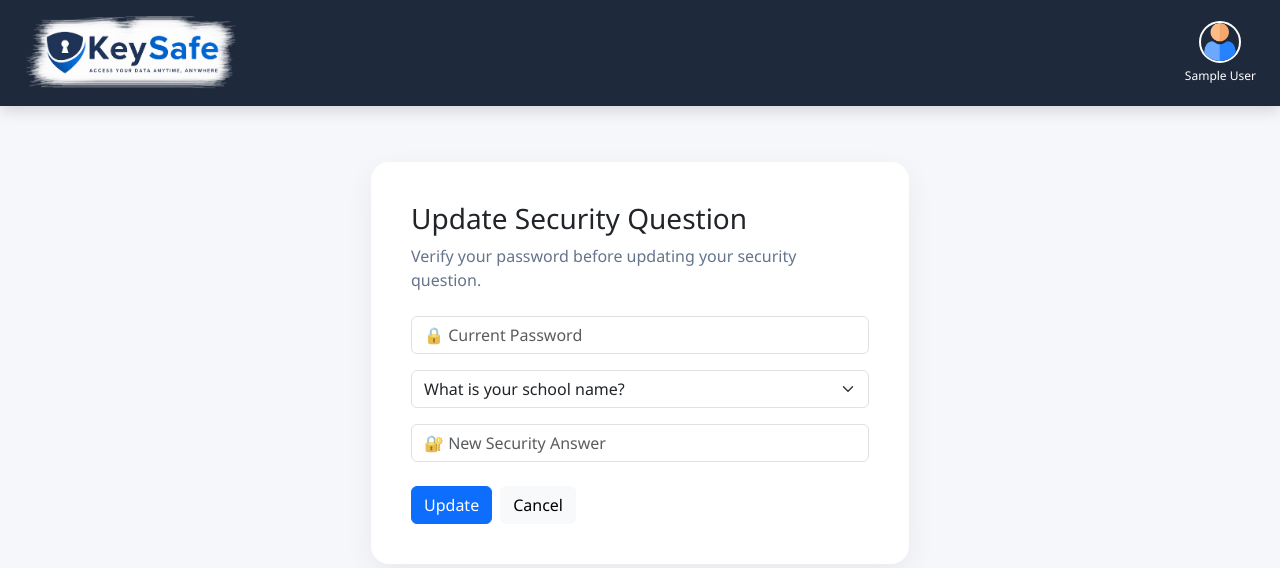
After one commit to itzFelu/KeySafe, a Django app: page /update-security-question/ in a window 1280 px wide. The commit adds this page. Shown: the top 568 px of the page. Run offline with Django 5.2, Linux system fonts and the light colour scheme; the visitor is signed in with stand-in values (Sample User, id 1).

Commit message:
Update Security Question Completed

```diff
--- a/keysafe_backend/accounts/forms.py
+++ b/keysafe_backend/accounts/forms.py
@@ -32,3 +32,33 @@ class LoginForm(forms.Form):
 
 class SecurityQuestionForm(forms.Form):
     answer = forms.CharField()
+
+
+SECURITY_CHOICES = [
+    ('school', 'What is your school name?'),
+    ('player', 'Who is your favorite player?'),
+    ('nickname', 'What is your nickname?'),
+]
+
+class UpdateSecurityQuestionForm(forms.Form):
+
+    password = forms.CharField(
+        widget=forms.PasswordInput(attrs={
+            'class': 'form-control',
+            'placeholder': '🔒 Current Password'
+        })
+    )
+
+    security_question = forms.ChoiceField(
+        choices=SECURITY_CHOICES,
+        widget=forms.Select(attrs={
+            'class': 'form-select'
+        })
+    )
+
+    security_answer = forms.CharField(
+        widget=forms.TextInput(attrs={
+            'class': 'form-control',
+            'placeholder': '🔐 New Security Answer'
+        })
+    )
--- a/keysafe_backend/accounts/templates/accounts/profile.html
+++ b/keysafe_backend/accounts/templates/accounts/profile.html
@@ -93,7 +93,7 @@
                 </h5>
 
                 <!-- Update Security Question -->
-                <a href="#"
+                <a href="{% url 'update-security-question' %}"
                    class="btn btn-light w-100 mb-3">
                     Update Security Question
                 </a>
--- /dev/null
+++ b/keysafe_backend/accounts/templates/accounts/update_security_question.html
@@ -0,0 +1,74 @@
+{% extends 'base.html' %}
+
+{% block css %}
+<style>
+
+.security-card {
+    background: white;
+    border-radius: 18px;
+    padding: 40px;
+    box-shadow: 0 10px 30px rgba(0,0,0,0.06);
+}
+
+.security-desc {
+    color: #64748b;
+    margin-bottom: 24px;
+}
+
+</style>
+{% endblock %}
+
+{% block content %}
+
+<div class="row justify-content-center">
+
+    <div class="col-lg-6">
+
+        <div class="security-card">
+
+            <h3 class="mb-2">
+                Update Security Question
+            </h3>
+
+            <p class="security-desc">
+                Verify your password before updating your security question.
+            </p>
+
+            <form method="post">
+
+                {% csrf_token %}
+
+                <div class="mb-3">
+                    {{ form.password }}
+                </div>
+
+                <div class="mb-3">
+                    {{ form.security_question }}
+                </div>
+
+                <div class="mb-4">
+                    {{ form.security_answer }}
+                </div>
+
+                <div class="d-flex gap-2">
+
+                    <button class="btn btn-primary">
+                        Update
+                    </button>
+
+                    <a href="{% url 'profile' %}"
+                       class="btn btn-light">
+                        Cancel
+                    </a>
+
+                </div>
+
+            </form>
+
+        </div>
+
+    </div>
+
+</div>
+
+{% endblock %}
--- a/keysafe_backend/accounts/urls.py
+++ b/keysafe_backend/accounts/urls.py
@@ -23,4 +23,9 @@ urlpatterns = [
         views.reset_password_view,
         name='reset-password'
     ),
+    path(
+        'update-security-question/',
+        views.update_security_question_view,
+        name='update-security-question'
+    ),
 ]
--- a/keysafe_backend/accounts/views.py
+++ b/keysafe_backend/accounts/views.py
@@ -4,6 +4,11 @@ from django.views.decorators.http import require_POST
 from django.shortcuts import render, redirect
 from .forms import SignupForm, LoginForm, SecurityQuestionForm
 from .models import User
+
+from .forms import UpdateSecurityQuestionForm
+from django.contrib.auth.hashers import make_password
+from django.contrib.auth.hashers import check_password
+
 
 from django.contrib.auth.tokens import default_token_generator
 from django.utils.http import urlsafe_base64_encode
@@ -21,6 +26,9 @@ def signup_view(request):
         if form.is_valid():
             user = form.save(commit=False)
             user.set_password(form.cleaned_data['password'])
+            user.security_answer = make_password(
+                form.cleaned_data['security_answer'].strip().lower()
+            )
             user.save()
 
             messages.success(request, "Account created successfully!")
@@ -70,7 +78,7 @@ def security_question_view(request):
     if request.method == 'POST':
         answer = request.POST.get('answer')
 
-        if answer.lower().strip() == user.security_answer.lower().strip():
+        if check_password(answer.strip().lower(), user.security_answer):
             login(request, user)
             del request.session['pre_auth_user']
             messages.success(request, "Login successful!")
@@ -225,3 +233,44 @@ def reset_password_view(request, uidb64, token):
         return redirect('login')
 
     return render(request, 'accounts/reset_password.html')
+
+
+@login_required
+def update_security_question_view(request):
+
+    form = UpdateSecurityQuestionForm()
+
+    if request.method == 'POST':
+
+        form = UpdateSecurityQuestionForm(request.POST)
+
+        if form.is_valid():
+
+            password = form.cleaned_data['password']
+
+            if not request.user.check_password(password):
+
+                messages.error(request, "Incorrect password.")
+                return redirect('update-security-question')
+
+            request.user.security_question = form.cleaned_data['security_question']
+
+            # HASH ANSWER
+            request.user.security_answer = make_password(
+                form.cleaned_data['security_answer']
+            )
+
+            request.user.save()
+
+            messages.success(
+                request,
+                "Security question updated successfully."
+            )
+
+            return redirect('profile')
+
+    return render(
+        request,
+        'accounts/update_security_question.html',
+        {'form': form}
+    )
```
